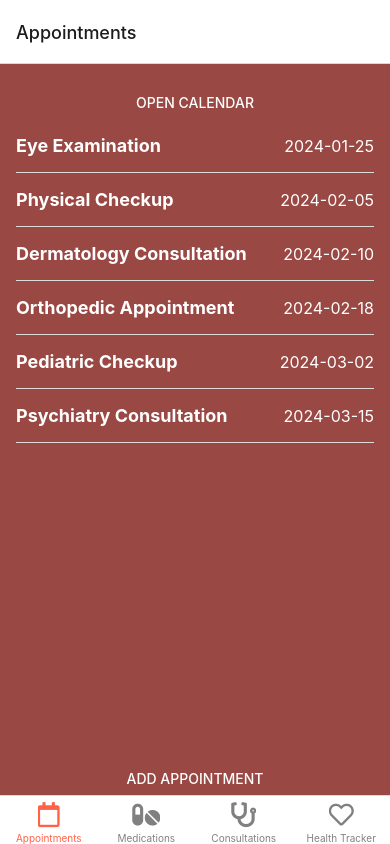
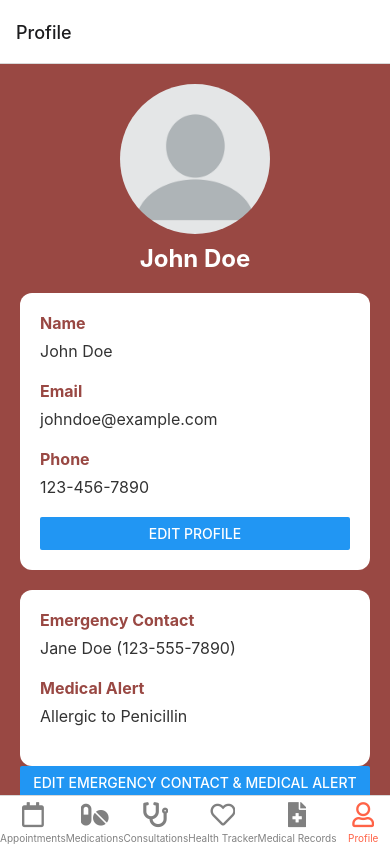
Before and after one commit to kairavipandya/healthcare, a React Native app in the folder HealthcareApp/: screen /Profile in a window 390 px wide. Built offline with nearby package versions, Linux system fonts and the light colour scheme.

Commit message:
medical records and profile

```diff
--- a/HealthcareApp/App.js
+++ b/HealthcareApp/App.js
@@ -8,6 +8,8 @@ import MedicationScreen from './screens/MedicationScreen';
 import ConsultationScreen from './screens/ConsultationScreen';
 import HealthTrackerScreen from './screens/HealthTrackerScreen';
 import AddAppointmentScreen from './screens/AddAppointmentScreen';
+import MedicalRecordsScreen from './screens/MedicalRecordsScreen';
+import ProfileScreen from './screens/ProfileScreen';
 
 const Tab = createBottomTabNavigator();
 const Stack = createStackNavigator();
@@ -21,7 +23,6 @@ function AppointmentStack() {
         options={{
           title: 'Appointments', // Set the header title for Appointments screen
           headerShown: false, // Hide the header for AddAppointment screen
-
         }}
       />
       <Stack.Screen
@@ -42,15 +43,21 @@ function App() {
         screenOptions={({ route }) => ({
           tabBarIcon: ({ focused, color, size }) => {
             let iconName;
+
             if (route.name === 'Appointments') {
-              iconName = 'calendar';
+              iconName = focused ? 'calendar-check' : 'calendar';
             } else if (route.name === 'Medications') {
               iconName = 'pills';
             } else if (route.name === 'Consultations') {
               iconName = 'stethoscope';
             } else if (route.name === 'Health Tracker') {
               iconName = 'heart';
+            } else if (route.name === 'Medical Records') {
+              iconName = 'file-medical';
+            } else if (route.name === 'Profile') {
+              iconName = 'user';
             }
+
             return <Icon name={iconName} type="font-awesome-5" size={size} color={color} />;
           },
         })}
@@ -67,6 +74,8 @@ function App() {
         <Tab.Screen name="Medications" component={MedicationScreen} />
         <Tab.Screen name="Consultations" component={ConsultationScreen} />
         <Tab.Screen name="Health Tracker" component={HealthTrackerScreen} />
+        <Tab.Screen name="Medical Records" component={MedicalRecordsScreen} />
+        <Tab.Screen name="Profile" component={ProfileScreen} />
       </Tab.Navigator>
     </NavigationContainer>
   );
--- /dev/null
+++ b/HealthcareApp/screens/MedicalRecordsScreen.js
@@ -0,0 +1,143 @@
+import React, { useState } from 'react';
+import { View, Text, FlatList, StyleSheet, SafeAreaView, ScrollView, Modal, TouchableOpacity, Button } from 'react-native';
+
+const medicalRecords = [
+  { id: '1', date: '2024-01-10', diagnosis: 'Common Cold', testResult: 'Negative', treatment: 'Rest and hydration' },
+  { id: '2', date: '2024-02-15', diagnosis: 'Allergic Reaction', testResult: 'Positive', treatment: 'Antihistamines' },
+  { id: '3', date: '2024-03-20', diagnosis: 'Influenza', testResult: 'Positive', treatment: 'Antiviral medication' },
+  // Add more medical records as needed
+];
+
+function MedicalRecordsScreen() {
+  const [selectedRecord, setSelectedRecord] = useState(null);
+
+  const openRecordModal = (record) => {
+    setSelectedRecord(record);
+  };
+
+  const closeRecordModal = () => {
+    setSelectedRecord(null);
+  };
+
+  return (
+    <SafeAreaView style={styles.container}>
+      <Text style={styles.header}>Medical Records</Text>
+      <ScrollView>
+        <View style={styles.medicalRecordsGrid}>
+          {medicalRecords.map((record) => (
+            <TouchableOpacity
+              style={styles.item}
+              key={record.id}
+              onPress={() => openRecordModal(record)}
+            >
+              <Text style={styles.date}>Date: {record.date}</Text>
+              <Text style={styles.diagnosis}>Diagnosis: {record.diagnosis}</Text>
+              <Text style={styles.testResult}>Test Result: {record.testResult}</Text>
+            </TouchableOpacity>
+          ))}
+        </View>
+        <View style={styles.marginBottom} /> {/* Add some margin at the bottom */}
+      </ScrollView>
+
+      {/* Modal for Medical Record Details */}
+      <Modal
+        animationType="slide"
+        transparent={false}
+        visible={!!selectedRecord}
+      >
+        <View style={styles.modalContainer}>
+          <Text style={styles.modalTitle}>Medical Record Details</Text>
+          {selectedRecord && (
+            <View>
+              <Text style={styles.modalText}>Date: {selectedRecord.date}</Text>
+              <Text style={styles.modalText}>Diagnosis: {selectedRecord.diagnosis}</Text>
+              <Text style={styles.modalText}>Test Result: {selectedRecord.testResult}</Text>
+              <Text style={styles.modalText}>Treatment: {selectedRecord.treatment}</Text>
+            </View>
+          )}
+          <TouchableOpacity onPress={closeRecordModal} style={styles.closeButton}>
+            <Text style={styles.closeButtonText}>Close</Text>
+          </TouchableOpacity>
+        </View>
+      </Modal>
+    </SafeAreaView>
+  );
+}
+
+const styles = StyleSheet.create({
+  container: {
+    flex: 1,
+    backgroundColor: '#994843',
+    paddingTop: 20,
+  },
+  header: {
+    fontSize: 24,
+    fontWeight: 'bold',
+    color: '#ffffff',
+    textAlign: 'center',
+    marginBottom: 20,
+  },
+  medicalRecordsGrid: {
+    flexDirection: 'row',
+    flexWrap: 'wrap',
+    justifyContent: 'space-between',
+    paddingHorizontal: 10, // Add horizontal padding
+  },
+  item: {
+    flexBasis: '48%', // Two items per row with a small gap
+    padding: 20,
+    marginBottom: 40,
+    backgroundColor: '#ffffff',
+    borderWidth: 1,
+    borderColor: '#994843',
+    borderRadius: 12,
+  },
+  date: {
+    fontSize: 16,
+    fontWeight: 'bold',
+    color: '#994843',
+  },
+  diagnosis: {
+    fontSize: 16,
+    color: '#333333',
+  },
+  testResult: {
+    fontSize: 16,
+    color: '#333333',
+  },
+  modalContainer: {
+    flex: 1,
+    backgroundColor: '#994843',
+    padding: 20,
+  },
+  modalTitle: {
+    fontSize: 24,
+    fontWeight: 'bold',
+    color: '#ffffff',
+    marginBottom: 20,
+    textAlign: 'center',
+  },
+  modalText: {
+    fontSize: 18,
+    color: '#ffffff',
+    marginBottom: 12,
+  },
+  closeButton: {
+    marginTop: 16,
+    alignSelf: 'center',
+    paddingHorizontal: 20,
+    paddingVertical: 10,
+    backgroundColor: '#994843',
+    borderRadius: 5,
+  },
+  closeButtonText: {
+    color: '#ffffff',
+    fontSize: 18,
+    fontWeight: 'bold',
+  },
+  marginBottom: {
+    marginBottom: 20, // Add some margin at the bottom
+  },
+});
+
+export default MedicalRecordsScreen;
--- /dev/null
+++ b/HealthcareApp/screens/ProfileScreen.js
@@ -0,0 +1,176 @@
+import React, { useState } from 'react';
+import { View, Text, TextInput, Button, StyleSheet, Image, ScrollView, Modal, TouchableOpacity } from 'react-native';
+
+function ProfileScreen() {
+  const [name, setName] = useState('John Doe');
+  const [email, setEmail] = useState('johndoe@example.com');
+  const [phone, setPhone] = useState('123-456-7890');
+  const [profileImage, setProfileImage] = useState(null);
+  const [emergencyContact, setEmergencyContact] = useState('Jane Doe (123-555-7890)');
+  const [medicalAlert, setMedicalAlert] = useState('Allergic to Penicillin');
+
+  const [editMode, setEditMode] = useState(false);
+  const [modalVisible, setModalVisible] = useState(false);
+
+  const saveProfile = () => {
+    setEditMode(false);
+    // Save profile information to your backend or storage
+  };
+
+  const openImagePicker = () => {
+    // Implement image picker logic here to allow users to upload a profile picture
+  };
+
+  return (
+    <ScrollView style={styles.container}>
+      <View style={styles.profileHeader}>
+        <TouchableOpacity onPress={openImagePicker}>
+          <Image
+            source={profileImage ? { uri: profileImage } : require('./default-profile-image.png')}
+            style={styles.profileImage}
+          />
+        </TouchableOpacity>
+        <Text style={styles.profileName}>{name}</Text>
+      </View>
+
+      <View style={styles.profileInfo}>
+        <Text style={styles.label}>Name</Text>
+        {editMode ? (
+          <TextInput
+            value={name}
+            onChangeText={(text) => setName(text)}
+            style={styles.input}
+          />
+        ) : (
+          <Text style={styles.infoText}>{name}</Text>
+        )}
+
+        <Text style={styles.label}>Email</Text>
+        <Text style={styles.infoText}>{email}</Text>
+
+        <Text style={styles.label}>Phone</Text>
+        {editMode ? (
+          <TextInput
+            value={phone}
+            onChangeText={(text) => setPhone(text)}
+            style={styles.input}
+          />
+        ) : (
+          <Text style={styles.infoText}>{phone}</Text>
+        )}
+
+        {editMode ? (
+          <Button title="Save" onPress={saveProfile} />
+        ) : (
+          <Button title="Edit Profile" onPress={() => setEditMode(true)} />
+        )}
+      </View>
+
+      <View style={styles.emergencyContact}>
+        <Text style={styles.label}>Emergency Contact</Text>
+        <Text style={styles.infoText}>{emergencyContact}</Text>
+        {editMode && (
+          <TextInput
+            placeholder="Enter emergency contact"
+            value={emergencyContact}
+            onChangeText={(text) => setEmergencyContact(text)}
+            style={styles.input}
+          />
+        )}
+
+        <Text style={styles.label}>Medical Alert</Text>
+        <Text style={styles.infoText}>{medicalAlert}</Text>
+        {editMode && (
+          <TextInput
+            placeholder="Enter medical alert details"
+            value={medicalAlert}
+            onChangeText={(text) => setMedicalAlert(text)}
+            style={styles.input}
+          />
+        )}
+      </View>
+
+      {editMode && (
+        <View style={styles.editButtons}>
+          <Button title="Cancel" onPress={() => setEditMode(false)} color="red" />
+          <Button title="Save" onPress={saveProfile} />
+        </View>
+      )}
+
+      <Modal
+        animationType="slide"
+        transparent={false}
+        visible={modalVisible}
+      >
+        <View style={styles.container}>
+          {/* Add emergency contact and medical alert input fields here */}
+          {/* Implement the logic for saving emergency contact and medical alert */}
+          <Button title="Close" onPress={() => setModalVisible(false)} />
+        </View>
+      </Modal>
+
+      {editMode || (
+        <Button title="Edit Emergency Contact & Medical Alert" onPress={() => setModalVisible(true)} />
+      )}
+    </ScrollView>
+  );
+}
+
+const styles = StyleSheet.create({
+  container: {
+    flex: 1,
+    padding: 20,
+    backgroundColor: '#994843',
+  },
+  profileHeader: {
+    alignItems: 'center',
+    marginBottom: 20,
+  },
+  profileImage: {
+    width: 150,
+    height: 150,
+    borderRadius: 75,
+  },
+  profileName: {
+    fontSize: 24,
+    fontWeight: 'bold',
+    color: '#ffffff',
+    marginTop: 10,
+  },
+  profileInfo: {
+    backgroundColor: '#ffffff',
+    padding: 20,
+    borderRadius: 12,
+  },
+  label: {
+    fontSize: 16,
+    fontWeight: 'bold',
+    marginBottom: 8,
+    color: '#994843',
+  },
+  infoText: {
+    fontSize: 16,
+    color: '#333333',
+    marginBottom: 20,
+  },
+  input: {
+    fontSize: 16,
+    borderColor: '#dcdcdc',
+    borderWidth: 1,
+    marginBottom: 20,
+    padding: 8,
+  },
+  editButtons: {
+    flexDirection: 'row',
+    justifyContent: 'space-around',
+    marginTop: 20,
+  },
+  emergencyContact: {
+    backgroundColor: '#ffffff',
+    padding: 20,
+    borderRadius: 12,
+    marginTop: 20,
+  },
+});
+
+export default ProfileScreen;
```
Also changed, not shown: HealthcareApp/screens/default-profile-image.png (added).
